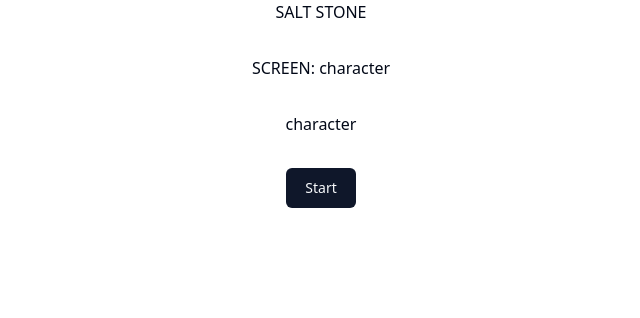
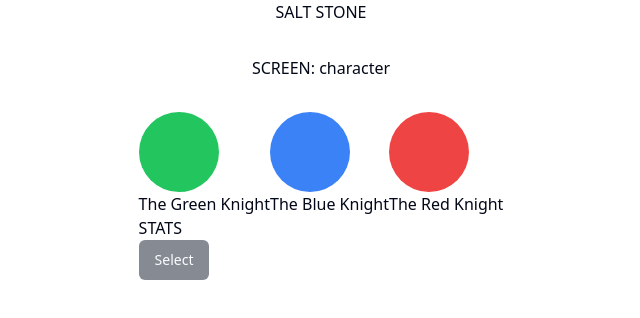
Before and after one commit to nrsimonelli/salt-stone, a React (Vite) app: page / in a window 1280 px wide. Both pictures are taken after a click on the button "Start". Shown: the top 318 px of the page, without its empty margins (319-959 px from the left). Built offline with nearby package versions, Linux system fonts and the light colour scheme.

Commit message:
character select ui

```diff
--- a/src/App.tsx
+++ b/src/App.tsx
@@ -3,6 +3,7 @@ import { useState } from 'react'
 import { StartScreen } from './start-screen'
 import { ScreenStateContext } from './components/ui/screen-state-context'
 import { SCREEN_STATE, ScreenState } from './constants'
+import { CharacterSelect } from './character-select'
 
 function App() {
   const [screen, setScreen] = useState<ScreenState>(SCREEN_STATE.START)
@@ -13,7 +14,7 @@ function App() {
         <p>SALT STONE</p>
         <p>SCREEN: {screen}</p>
         {screen === SCREEN_STATE.START && <StartScreen />}
-        {screen === SCREEN_STATE.CHARACTER && <StartScreen />}
+        {screen === SCREEN_STATE.CHARACTER && <CharacterSelect />}
         {screen === SCREEN_STATE.PLANNING && <StartScreen />}
         {screen === SCREEN_STATE.BATTLE && <StartScreen />}
         {screen === SCREEN_STATE.VICTORY && <StartScreen />}
--- /dev/null
+++ b/src/character-select.tsx
@@ -0,0 +1,46 @@
+import { useState } from 'react'
+import { Button } from '@/components/ui/button'
+import { SCREEN_STATE, STARTER_CHARACTERS } from '@/constants'
+import { cn } from '@/lib/utils'
+import { useScreenContext } from './components/ui/screen-state-context'
+
+type CharacterKey = keyof typeof STARTER_CHARACTERS
+
+export const CharacterSelect = () => {
+  const { setScreen } = useScreenContext()
+  const [currentSelection, setCurrentSelection] = useState<
+    (typeof STARTER_CHARACTERS)[CharacterKey] | null
+  >(null)
+
+  const starterCharacterKeys = Object.keys(STARTER_CHARACTERS) as CharacterKey[]
+
+  return (
+    <div>
+      {/* list of characters */}
+      <div className='inline-flex'>
+        {starterCharacterKeys.map((key) => {
+          const { displayName, color } = STARTER_CHARACTERS[key]
+          return (
+            <div
+              key={key}
+              onClick={() => setCurrentSelection(STARTER_CHARACTERS[key])}
+            >
+              <div className={cn('h-20 w-20 rounded-full', color)}></div>
+              <p>{displayName}</p>
+            </div>
+          )
+        })}
+      </div>
+
+      {/* display of stats and attributes */}
+      <div>STATS</div>
+      {/* confirmation button */}
+      <Button
+        disabled={!currentSelection}
+        onClick={() => setScreen(SCREEN_STATE.PLANNING)}
+      >
+        Select {currentSelection?.displayName ?? ''}
+      </Button>
+    </div>
+  )
+}
--- a/src/constants.ts
+++ b/src/constants.ts
@@ -9,3 +9,73 @@ export const SCREEN_STATE = {
 } as const
 
 export type ScreenState = (typeof SCREEN_STATE)[keyof typeof SCREEN_STATE]
+
+export const STAT_KEYS = [
+  'hp',
+  'attack',
+  'crit',
+  'speed',
+  'accuracy',
+  'evade',
+  'protection',
+  'guard',
+] as const
+
+export const STARTER_CHARACTERS = {
+  GREEN: {
+    name: 'GREEN',
+    displayName: 'The Green Knight',
+    color: 'bg-green-500',
+    stats: {
+      hp: 5,
+      attack: 4,
+
+      crit: 7,
+      speed: 6,
+
+      accuracy: 105,
+      evade: 55,
+
+      protection: 5,
+      guard: 5,
+    },
+  },
+  BLUE: {
+    name: 'BLUE',
+    displayName: 'The Blue Knight',
+    color: 'bg-blue-500',
+
+    stats: {
+      hp: 7,
+      attack: 5,
+
+      crit: 5,
+      speed: 2,
+
+      accuracy: 95,
+      evade: 20,
+
+      protection: 20,
+      guard: 35,
+    },
+  },
+  RED: {
+    name: 'RED',
+    displayName: 'The Red Knight',
+    color: 'bg-red-500',
+
+    stats: {
+      hp: 5,
+      attack: 6,
+
+      crit: 5,
+      speed: 4,
+
+      accuracy: 100,
+      evade: 40,
+
+      protection: 15,
+      guard: 20,
+    },
+  },
+}
```
